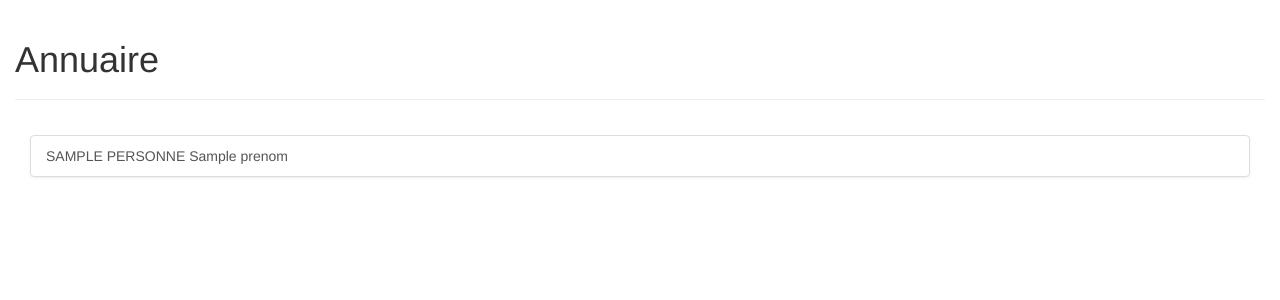
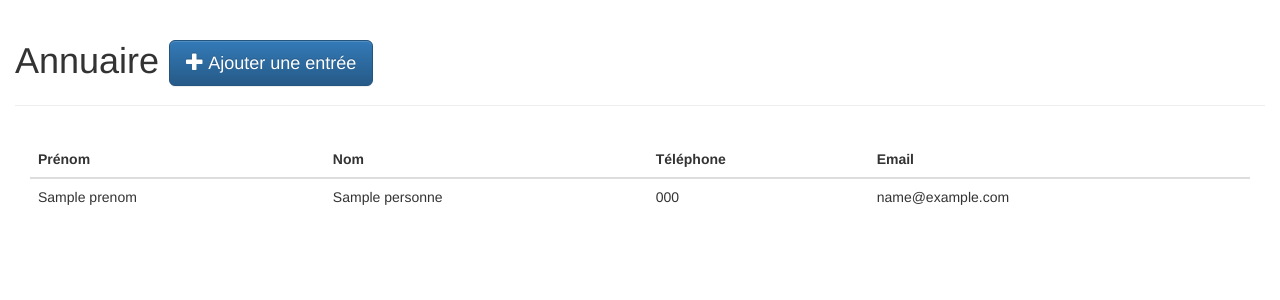
Before and after one commit to ArchibaldJEGO/Annuaire, a Django app: template liste/templates/liste/liste.html in a window 1280 px wide. Shown: the top 300 px of the page. Run offline with Django 3.2, Linux system fonts and the light colour scheme; the template is opened without the code that fills it: most values are stand-ins (such as "Sample title", 1, 10 or a date in 2020); some libraries are stand-ins or nearby versions.

Commit message:
Ameliorations diverses

```diff
--- a/liste/templates/liste/base.html
+++ b/liste/templates/liste/base.html
@@ -2,7 +2,7 @@
 <html>
     <head>
         <title>{% block title %}Annuaire{% endblock %}</title>
-        <meta charset="UTF-8">
+<!--        <meta charset="UTF-8">-->
         <link rel="stylesheet" href="//maxcdn.bootstrapcdn.com/bootstrap/3.2.0/css/bootstrap.min.css">
         <link rel="stylesheet" href="//maxcdn.bootstrapcdn.com/bootstrap/3.2.0/css/bootstrap-theme.min.css">
     </head>
--- a/liste/templates/liste/liste.html
+++ b/liste/templates/liste/liste.html
@@ -2,15 +2,35 @@
 {% block title %}{{block.super}} - Liste{% endblock %}
 {% block body %}
 <div class="page-header">
-    <h1>Annuaire</h1>
+    <h1>Annuaire
+        <a href={% url 'liste.views.formulaire'%}>
+           <button type="button" class="btn btn-primary btn-lg">
+                <span class="glyphicon glyphicon glyphicon-plus" aria-hidden="true"></span> Ajouter une entrée
+            </button>
+        </a>
+    </h1>
 </div>
-<div class="panel-body">
-    <ul class="list-group">
-        {% for personne in personnes %}
-        <a href={% url 'liste.views.info' personne.id%} class="list-group-item">{{personne.nom|upper}} {{personne.prenom}}</a>
-        {% empty %}
+<div class="panel-body table-responsive">
+    <table class="table table-hover ">
+        <thead>
+            <tr class="table-striped">
+                <th>Prénom</th>
+                <th>Nom</th>
+                <th>Téléphone</th>
+                <th>Email</th>
+            </tr></thead>
+        <tbody>
+            {% for personne in personnes %}
+            <tr>
+                <td>{{personne.prenom}}</td>
+                <td>{{personne.nom}}</td>
+                <td>{{personne.phone}}</td>
+                <td>{{personne.email}}</td>
+            </tr>
+            {% empty %}
         <p>Aucune personne.</p>
         {% endfor %}
-    </ul>
+        </tbody>
+    </table>
 </div>
 {% endblock %}
--- a/liste/templates/liste/personne.html
+++ b/liste/templates/liste/personne.html
@@ -4,6 +4,6 @@
 <div class="page-header">
     <h1>{{personne.prenom}} {{personne.nom|upper}} </h1>
 </div>
-<p>N° Téléphone : {{ personne.phone }}</p>
+<p>Téléphone: {{ personne.phone }}</p>
 <p>Email : {{ personne.email }}</p>
 {% endblock %}
--- a/liste/urls.py
+++ b/liste/urls.py
@@ -5,7 +5,7 @@ from django.conf.urls import url
 
 urlpatterns = [
     url(r'^home/$', 'liste.views.home'),
-    url(r'^form/$', 'liste.views.personne'),
+    url(r'^form/$', 'liste.views.formulaire'),
     url(r'^liste/$', 'liste.views.liste'),
     url(r'^id/(?P<id>\d+)$', 'liste.views.info'),
 ]
--- a/nbproject/private/private.xml
+++ b/nbproject/private/private.xml
@@ -3,7 +3,6 @@
     <editor-bookmarks xmlns="http://www.netbeans.org/ns/editor-bookmarks/2" lastBookmarkId="0"/>
     <open-files xmlns="http://www.netbeans.org/ns/projectui-open-files/2">
         <group>
-            <file>file:/C:/wamp/www/Annuaire/Annuaire/urls.py</file>
             <file>file:/C:/wamp/www/Annuaire/liste/templates/liste/base.html</file>
             <file>file:/C:/wamp/www/Annuaire/liste/forms.py</file>
             <file>file:/C:/wamp/www/Annuaire/Annuaire/settings.py</file>
```
Also changed, not shown: liste/forms.py (+7 -0 lines), liste/templates/liste/form.html (+18 -12 lines), liste/views.py (+4 -7 lines), db.sqlite3, 2 other files.
